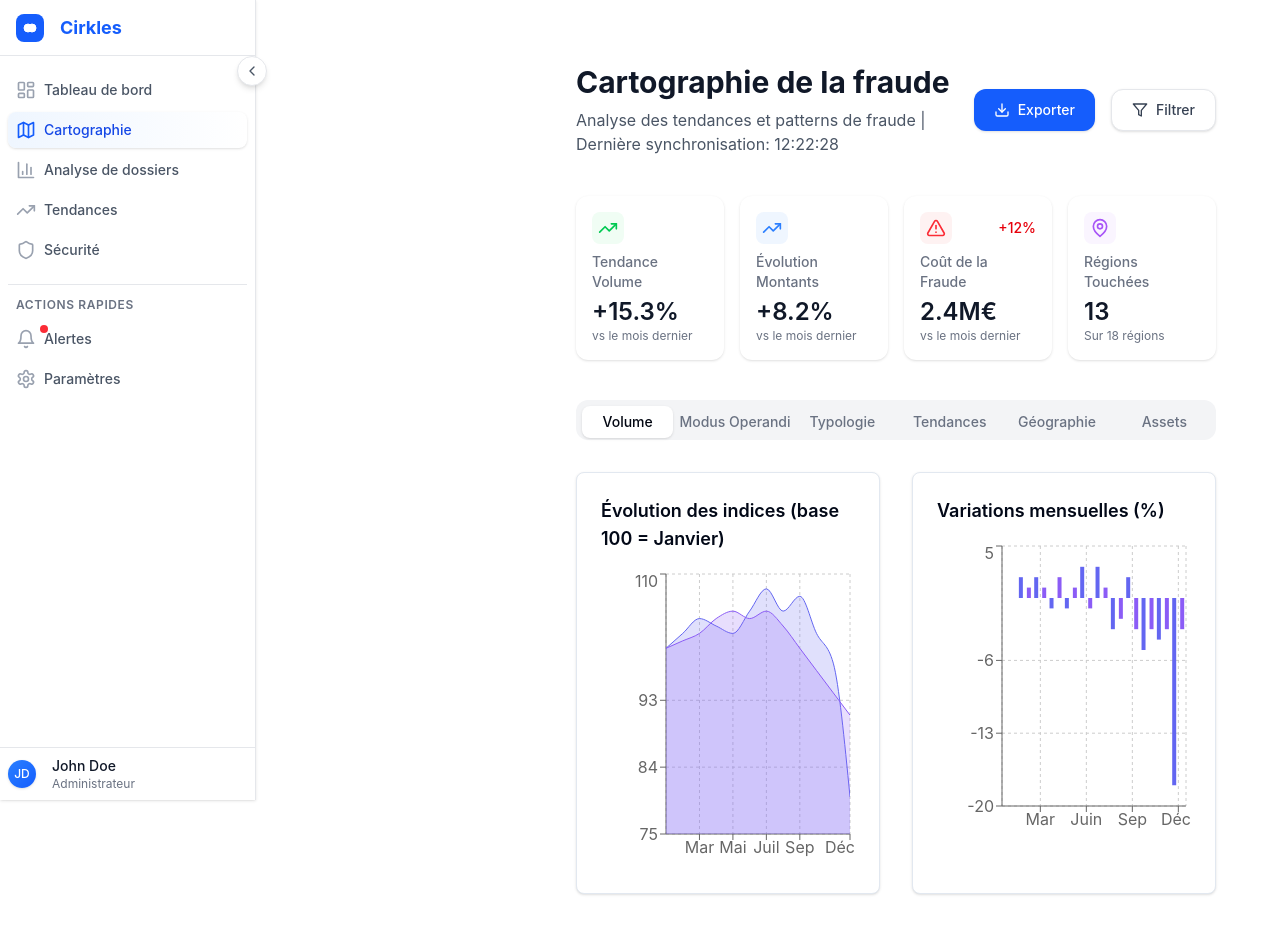
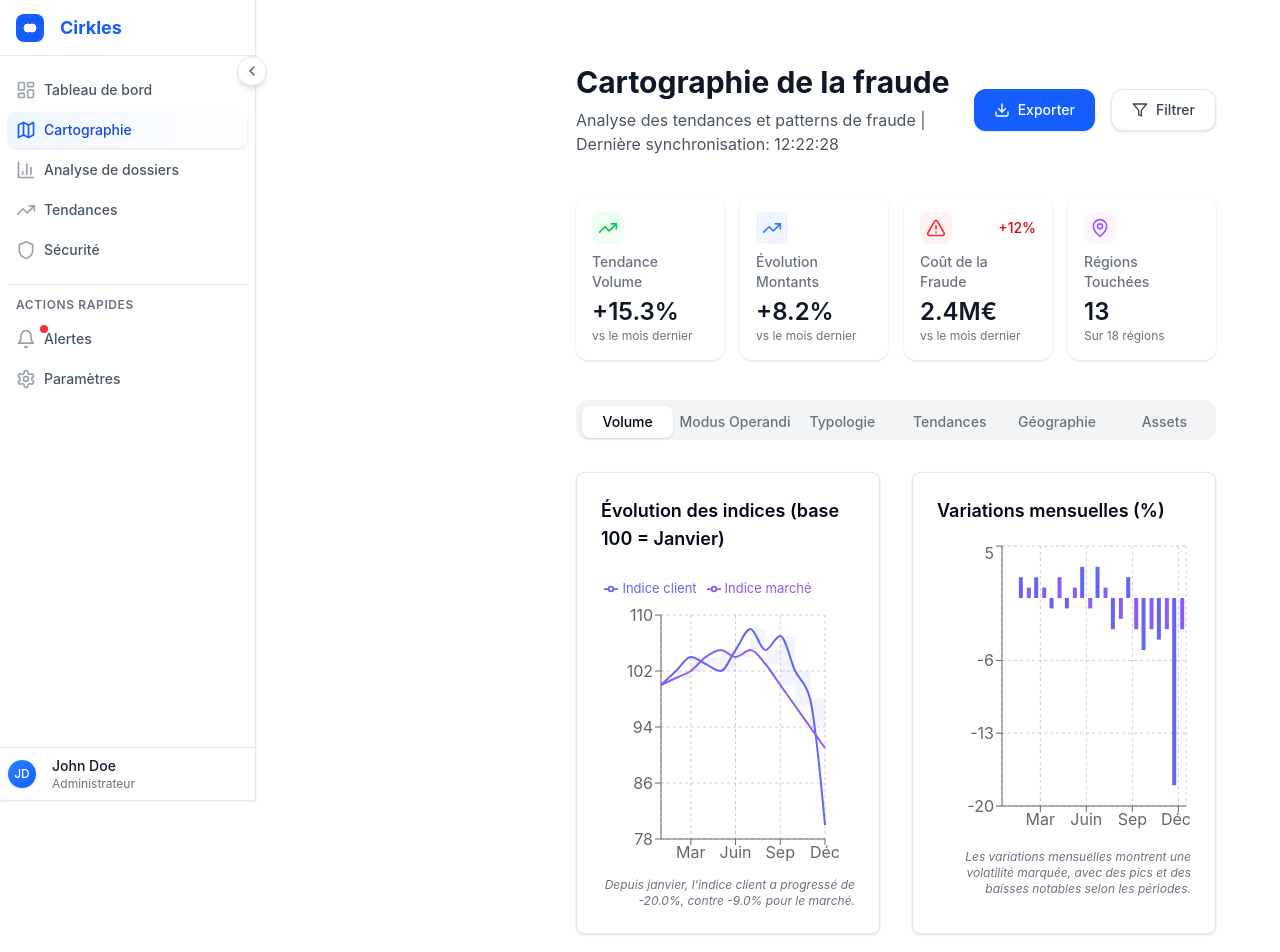
Before and after one commit to SalimNhiri/Cirkles-front-demo, a React (Vite) app: page /cartographie in a window 1280 px wide. Shown: the top 952 px of the page. Built offline with nearby package versions, Linux system fonts and the light colour scheme.

Commit message:
Ajout d'un texte de conclusion discret sous le graphique Variations mensuelles (%)+ modif sur graph

```diff
--- a/src/components/cartography/tabs/VolumeTab.tsx
+++ b/src/components/cartography/tabs/VolumeTab.tsx
@@ -9,6 +9,10 @@ import {
   CartesianGrid,
   Tooltip,
   ResponsiveContainer,
+  LineChart,
+  Line,
+  Legend,
+  ReferenceArea,
 } from 'recharts';
 
 const volumeData = [
@@ -27,36 +31,76 @@ const volumeData = [
 ];
 
 export function VolumeTab() {
+  // Calcul de la progression depuis janvier
+  const clientStart = volumeData[0].clientIndex;
+  const clientEnd = volumeData[volumeData.length - 1].clientIndex;
+  const marketStart = volumeData[0].marketIndex;
+  const marketEnd = volumeData[volumeData.length - 1].marketIndex;
+  const clientProgressNum = ((clientEnd - clientStart) / clientStart) * 100;
+  const marketProgressNum = ((marketEnd - marketStart) / marketStart) * 100;
+  const clientProgress = clientProgressNum.toFixed(1);
+  const marketProgress = marketProgressNum.toFixed(1);
+  const conclusion = `Depuis janvier, l'indice client a progressé de ${clientProgressNum > 0 ? '+' : ''}${clientProgress}%, contre ${marketProgressNum > 0 ? '+' : ''}${marketProgress}% pour le marché.`;
+
+  // Création des segments pour l'air entre les deux courbes (ReferenceArea)
+  const referenceAreas = [];
+  for (let i = 0; i < volumeData.length - 1; i++) {
+    const d1 = volumeData[i];
+    const d2 = volumeData[i + 1];
+    referenceAreas.push({
+      x1: d1.month,
+      x2: d2.month,
+      y1: Math.min(d1.clientIndex, d1.marketIndex),
+      y2: Math.max(d1.clientIndex, d1.marketIndex),
+    });
+  }
+
   return (
     <div className="grid grid-cols-1 lg:grid-cols-2 gap-8">
       <div className="rounded-lg border bg-card p-6 shadow-sm">
         <h3 className="text-lg font-semibold mb-4">Évolution des indices (base 100 = Janvier)</h3>
         <div className="h-[300px]">
           <ResponsiveContainer width="100%" height="100%">
-            <AreaChart data={volumeData}>
+            <LineChart data={volumeData} margin={{ top: 10, right: 30, left: 0, bottom: 0 }}>
               <CartesianGrid strokeDasharray="3 3" />
               <XAxis dataKey="month" />
-              <YAxis domain={[75, 110]} />
+              <YAxis domain={[Math.min(...volumeData.map(d => Math.min(d.clientIndex, d.marketIndex))) - 2, Math.max(...volumeData.map(d => Math.max(d.clientIndex, d.marketIndex))) + 2]} />
               <Tooltip />
-              <Area
+              {/* Air discret entre les deux courbes */}
+              {referenceAreas.map((area, idx) => (
+                <ReferenceArea
+                  key={idx}
+                  x1={area.x1}
+                  x2={area.x2}
+                  y1={area.y1}
+                  y2={area.y2}
+                  stroke={undefined}
+                  fill="#a5b4fc"
+                  fillOpacity={0.15}
+                />
+              ))}
+              {/* Lignes nettes */}
+              <Line
                 type="monotone"
                 dataKey="clientIndex"
                 stroke="#6366f1"
-                fill="#6366f1"
-                fillOpacity={0.2}
+                strokeWidth={2}
+                dot={false}
                 name="Indice client"
               />
-              <Area
+              <Line
                 type="monotone"
                 dataKey="marketIndex"
                 stroke="#8b5cf6"
-                fill="#8b5cf6"
-                fillOpacity={0.2}
+                strokeWidth={2}
+                dot={false}
                 name="Indice marché"
               />
-            </AreaChart>
+              <Legend verticalAlign="top" height={36} wrapperStyle={{ fontSize: '13px', color: '#64748b' }} />
+            </LineChart>
           </ResponsiveContainer>
         </div>
+        <div className="text-xs text-gray-500 mt-2 italic text-right">{conclusion}</div>
       </div>
 
       <div className="rounded-lg border bg-card p-6 shadow-sm">
@@ -81,6 +125,9 @@ export function VolumeTab() {
             </BarChart>
           </ResponsiveContainer>
         </div>
+        <div className="text-xs text-gray-500 mt-2 italic text-right">
+          Les variations mensuelles montrent une volatilité marquée, avec des pics et des baisses notables selon les périodes.
+        </div>
       </div>
     </div>
   );
```
